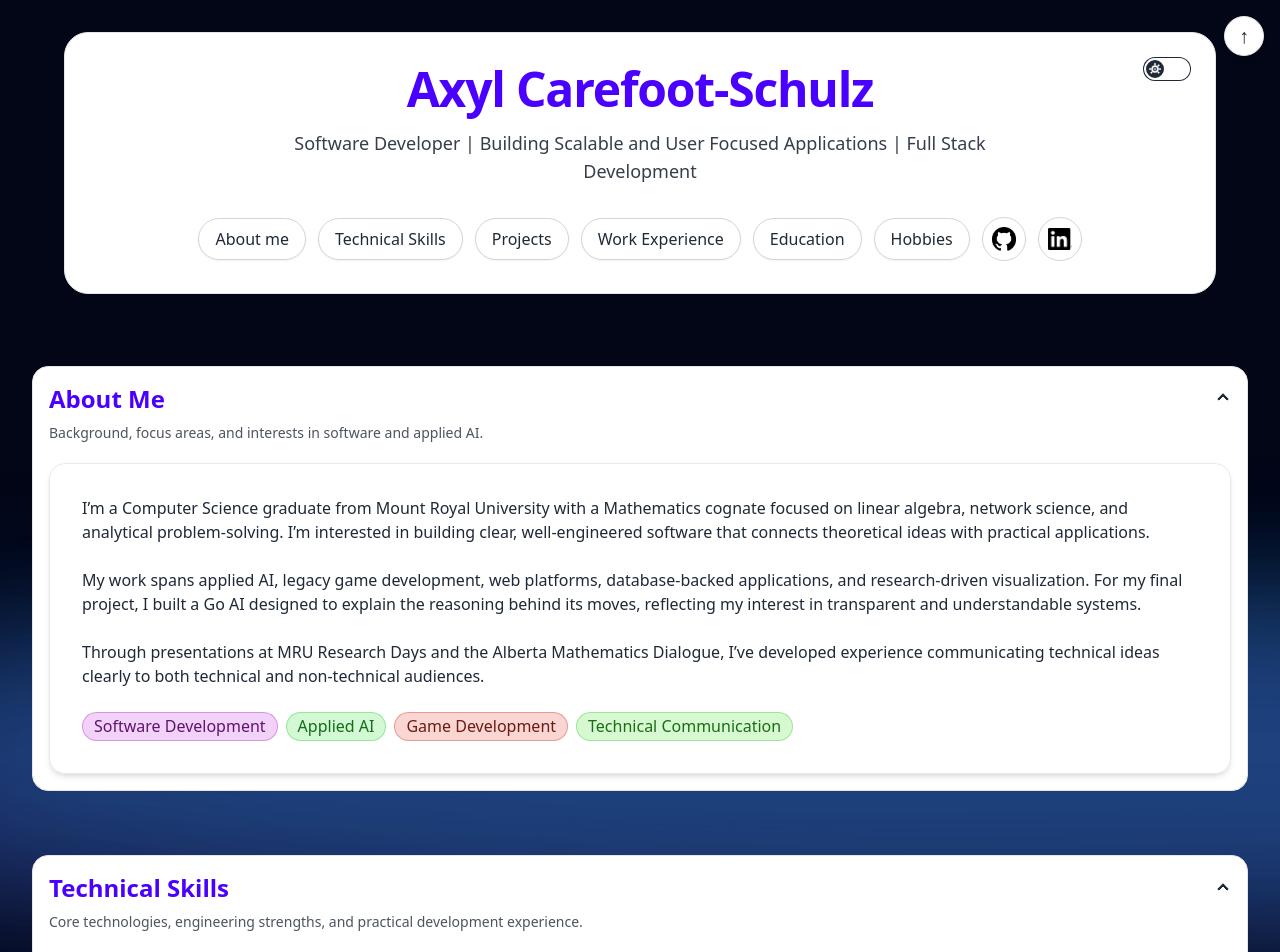
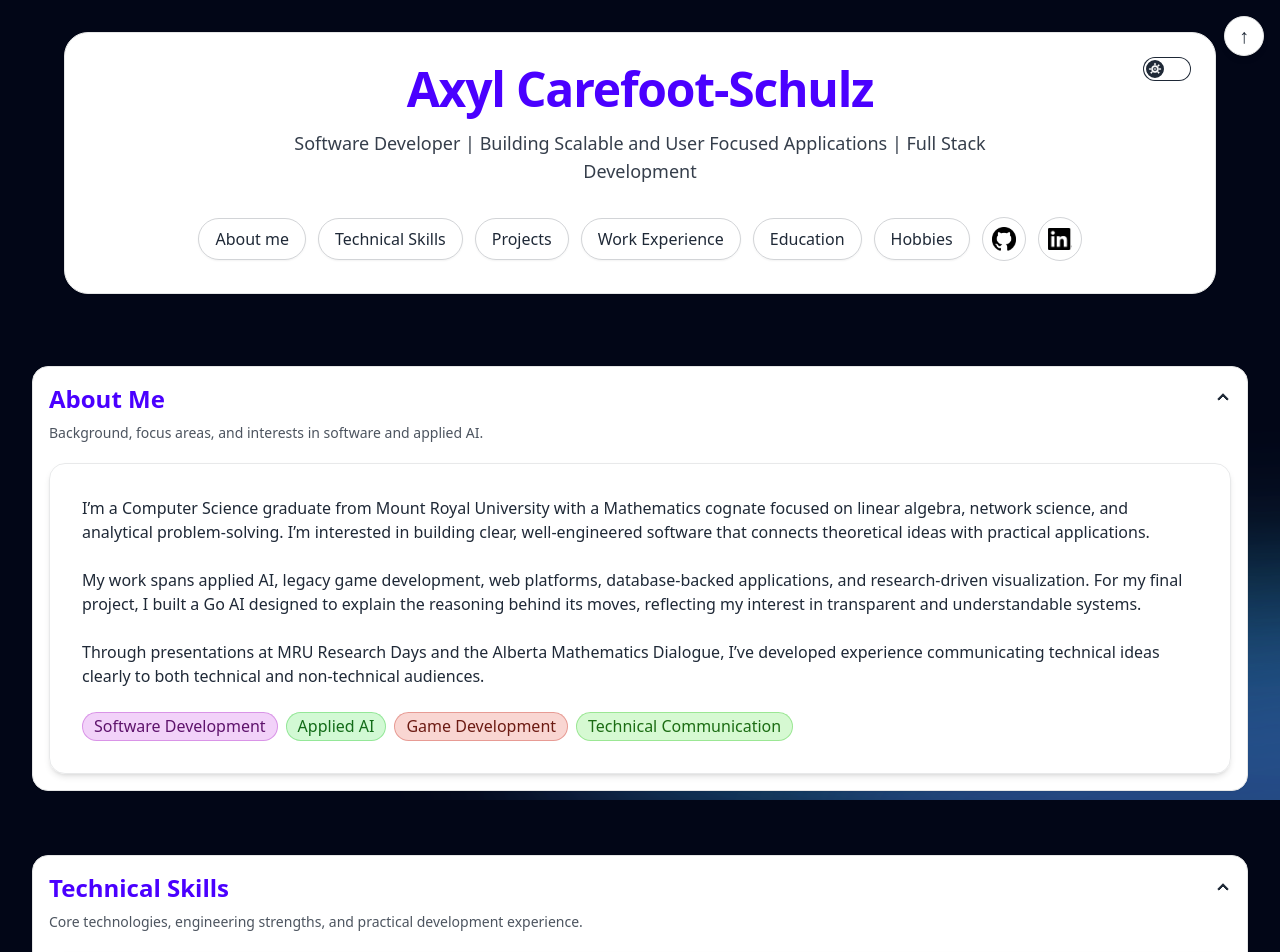
Before and after one commit to axyl-casc/portfolio_code, a React (Vite) app: page / in a window 1280 px wide. Shown: the top 952 px of the page. Built offline with nearby package versions, Linux system fonts and the light colour scheme.

Commit message:
Fix background wave animation visibility

```diff
--- a/src/layouts/Layout.tsx
+++ b/src/layouts/Layout.tsx
@@ -36,10 +36,10 @@ export function Layout({ title, subtitle, children, theme, onThemeChange }: Layo
 
   return (
     <div className="site-surface relative min-h-screen overflow-hidden text-base-content font-sans leading-normal tracking-normal">
-      <div className="pointer-events-none fixed inset-0" aria-hidden="true">
-        <div className="absolute -bottom-24 left-0 h-72 w-[200%] animate-wave rounded-[40%] bg-cyan-500/20 blur-3xl" />
-        <div className="absolute -bottom-32 left-[-25%] h-80 w-[200%] animate-wave-slow rounded-[45%] bg-blue-500/20 blur-3xl" />
-        <div className="absolute -bottom-40 left-[-50%] h-96 w-[200%] animate-wave-reverse rounded-[50%] bg-indigo-500/20 blur-3xl" />
+      <div className="animated-background" aria-hidden="true">
+        <div className="background-wave background-wave--front" />
+        <div className="background-wave background-wave--middle" />
+        <div className="background-wave background-wave--back" />
       </div>
       <div className="relative z-10 flex min-h-screen flex-col">
         <a href="#main-content" className="skip-link">Skip to main content</a>
--- a/src/styles/index.css
+++ b/src/styles/index.css
@@ -3,46 +3,53 @@
 @tailwind utilities;
 
 @keyframes wave {
-  0% {
-    transform: translateX(0) translateY(0) scale(1);
+  0%,
+  100% {
+    transform: translate3d(0, 0, 0) rotate(0deg) scale(1);
   }
 
   50% {
-    transform: translateX(-10%) translateY(-20px) scale(1.05);
-  }
-
-  100% {
-    transform: translateX(0) translateY(0) scale(1);
+    transform: translate3d(-8%, -18px, 0) rotate(1deg) scale(1.04);
   }
 }
 
 @keyframes waveReverse {
-  0% {
-    transform: translateX(0) translateY(0) scale(1);
+  0%,
+  100% {
+    transform: translate3d(0, 0, 0) rotate(0deg) scale(1);
   }
 
   50% {
-    transform: translateX(10%) translateY(20px) scale(0.95);
-  }
-
-  100% {
-    transform: translateX(0) translateY(0) scale(1);
+    transform: translate3d(8%, 16px, 0) rotate(-1deg) scale(0.96);
   }
 }
 
-.animate-wave {
+@layer components {
+  .animated-background {
+    @apply pointer-events-none fixed inset-0 z-0 overflow-hidden;
+  }
+
+  .background-wave {
+    @apply absolute left-1/2 w-[160vw] -translate-x-1/2 rounded-[45%] blur-3xl will-change-transform;
+    opacity: 0.55;
+  }
+
+  .background-wave--front {
+    @apply bottom-[-4rem] h-72 bg-cyan-400/45;
     animation: wave 6s ease-in-out infinite;
   }
 
-.animate-wave-slow {
+  .background-wave--middle {
+    @apply bottom-[-8rem] h-80 bg-blue-500/40;
     animation: wave 10s ease-in-out infinite;
   }
 
-.animate-wave-reverse {
+  .background-wave--back {
+    @apply bottom-[-12rem] h-96 bg-indigo-500/35;
     animation: waveReverse 14s ease-in-out infinite;
   }
 
-@layer components {
+
   .skip-link {
     @apply sr-only focus:not-sr-only focus:absolute focus:top-2 focus:left-2 focus:z-50 focus:px-4 focus:py-2 focus:rounded-md focus:bg-base-100 focus:text-base-content focus:shadow-md;
   }
```
Lines whose indentation alone changed are shown as unchanged.
